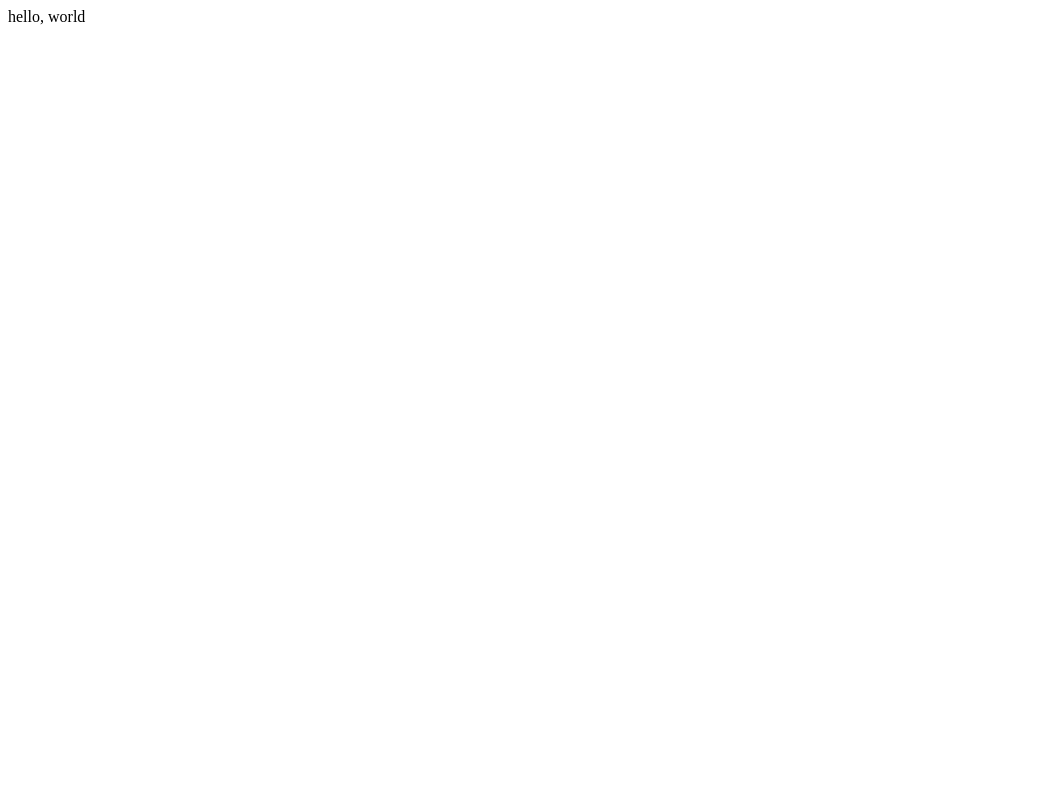
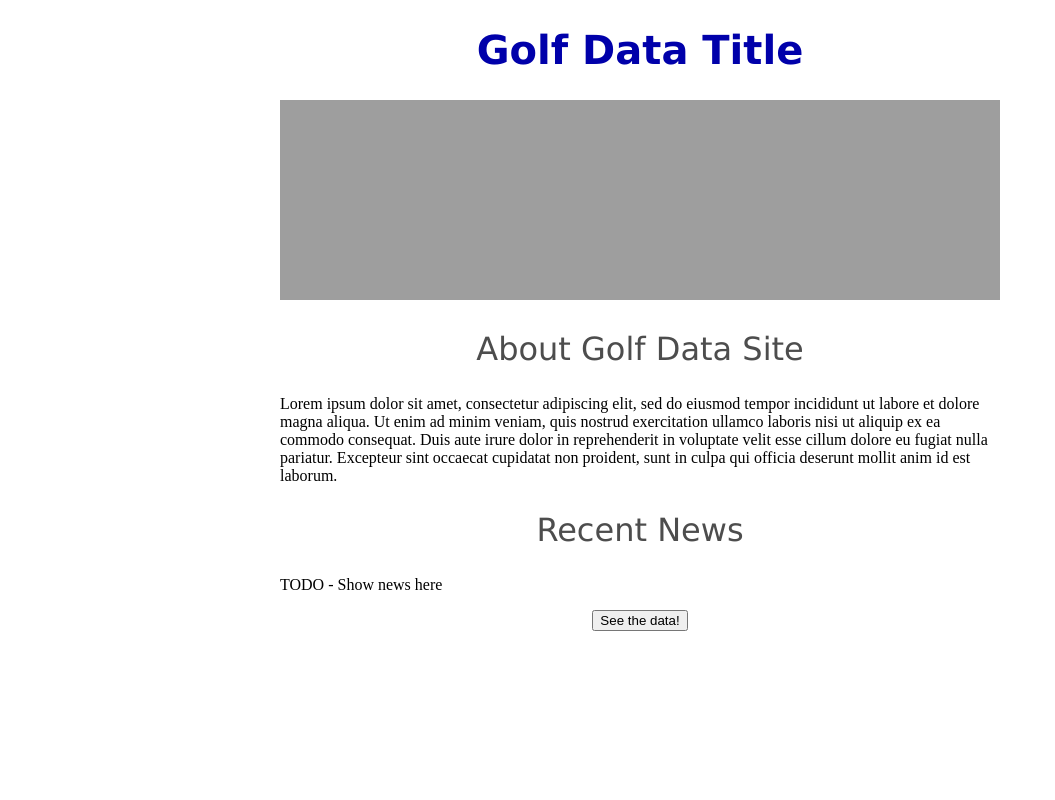
Before and after one commit to SethJ50/SportsDataSite, a Flask app: page / in a window 1280 px wide. Before the commit the part shown is almost empty. Shown: the whole page, without its empty margins (0-1055 px from the left). Run offline with Flask 3, Linux system fonts and the light colour scheme.

Commit message:
Added static, home template, css, html

```diff
--- a/main.py
+++ b/main.py
@@ -5,13 +5,13 @@ app = create_app()
 if __name__ == '__main__': # only runs if you run this file directly
     app.run(debug=True) """
 
-from flask import Flask
+from flask import Flask, render_template
 
 app = Flask(__name__)
 
 @app.route('/')
 def hello_world():
-    return "hello, world"
+    return render_template('home.html')
 
 
 if __name__ == "__main__":
--- /dev/null
+++ b/templates/home.html
@@ -0,0 +1,59 @@
+<!DOCTYPE html>
+<html>
+  <head>
+    <title>Golf Data</title>
+    <style>
+      h1 {
+        font-size: 40px;
+        font-family: Verdana, Geneva, Tahoma, sans-serif;
+        color: rgb(0, 0, 170);
+        text-align: center;
+      }
+
+      #banner {
+        width: 100%;
+        height: 200px;
+        object-fit: cover;
+      }
+
+      h2 {
+        font-family: Verdana, Geneva, Tahoma, sans-serif;
+        font-size: 32px;
+        color: rgb(77, 77, 77);
+        text-align: center;
+        font-weight: normal;
+      }
+
+      .bodytext {
+        font-family: "Times New Roman", Times, serif;
+        color: black;
+      }
+
+      #container {
+        max-width: 720px;
+        margin: 0 auto 0 auto;
+      }
+    </style>
+  </head>
+  <body>
+    <div id="container">
+      <h1>Golf Data Title</h1>
+      <img id="banner" src="http://127.0.0.1:5000/static/banner2.jpg" />
+      <h2>About Golf Data Site</h2>
+      <p class="bodytext">
+        Lorem ipsum dolor sit amet, consectetur adipiscing elit, sed do eiusmod
+        tempor incididunt ut labore et dolore magna aliqua. Ut enim ad minim
+        veniam, quis nostrud exercitation ullamco laboris nisi ut aliquip ex ea
+        commodo consequat. Duis aute irure dolor in reprehenderit in voluptate
+        velit esse cillum dolore eu fugiat nulla pariatur. Excepteur sint
+        occaecat cupidatat non proident, sunt in culpa qui officia deserunt
+        mollit anim id est laborum.
+      </p>
+      <h2>Recent News</h2>
+      <p class="bodytext">TODO - Show news here</p>
+      <div style="text-align: center">
+        <button>See the data!</button>
+      </div>
+    </div>
+  </body>
+</html>
--- a/website/templates/home.html
+++ b/website/templates/home.html
@@ -1,5 +1,4 @@
-{% extends "base.html" %}
-{% block title %}Home{% endblock %}
-{% block content %}
+{% extends "base.html" %} {% block title %}Home{% endblock %} {% block content
+%}
 <h1>This is the home page</h1>
 {% endblock %}
```
Also changed, not shown: static/banner.jpg (added), 1 other file.
